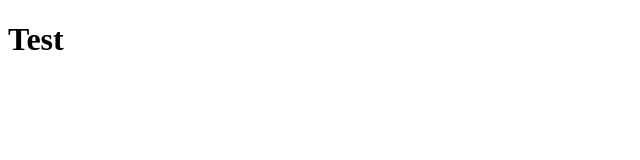
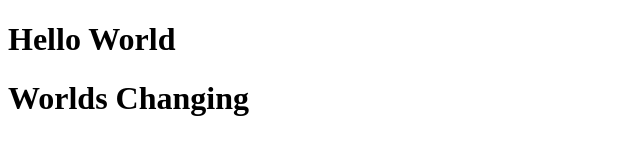
Before and after one commit to CouchNoemi/TestRepo, a plain HTML site: page index.html in a window 1280 px wide. Shown: the whole page, without its empty margins (0-640 px from the left). Drawn offline with Linux system fonts and the light colour scheme.

Commit message:
hello again

```diff
--- a/index.html
+++ b/index.html
@@ -4,8 +4,9 @@
     <meta charset="UTF-8" />
     <meta name="viewport" content="width=device-width, initial-scale=1.0" />
     <title>Test Porject</title>
-</head>
-<body>
-    <h1>Test</h1>
-</body>
+  </head>
+  <body>
+    <h1>Hello World</h1>
+    <h1>Worlds Changing</h1>
+  </body>
 </html>
```
